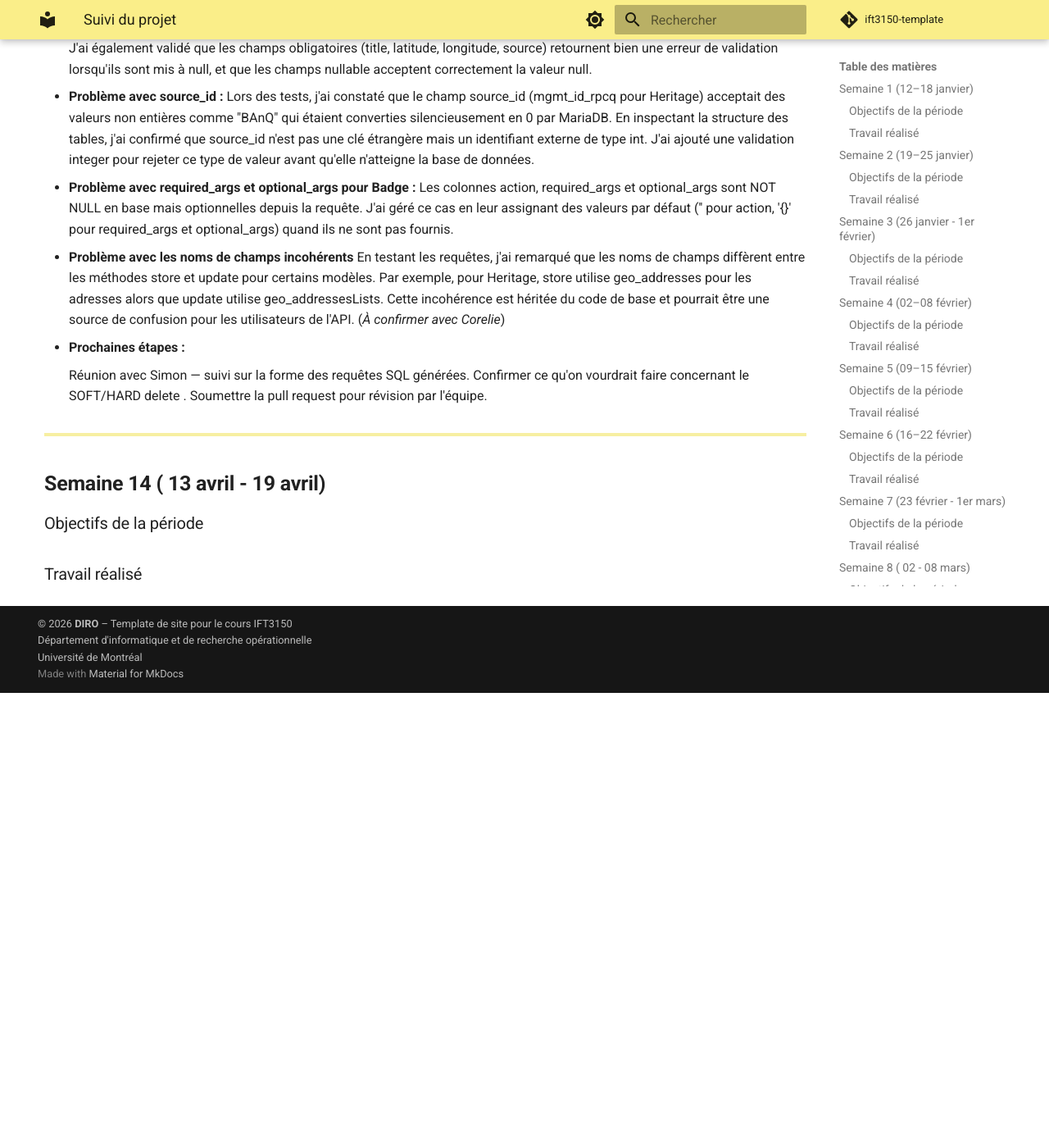
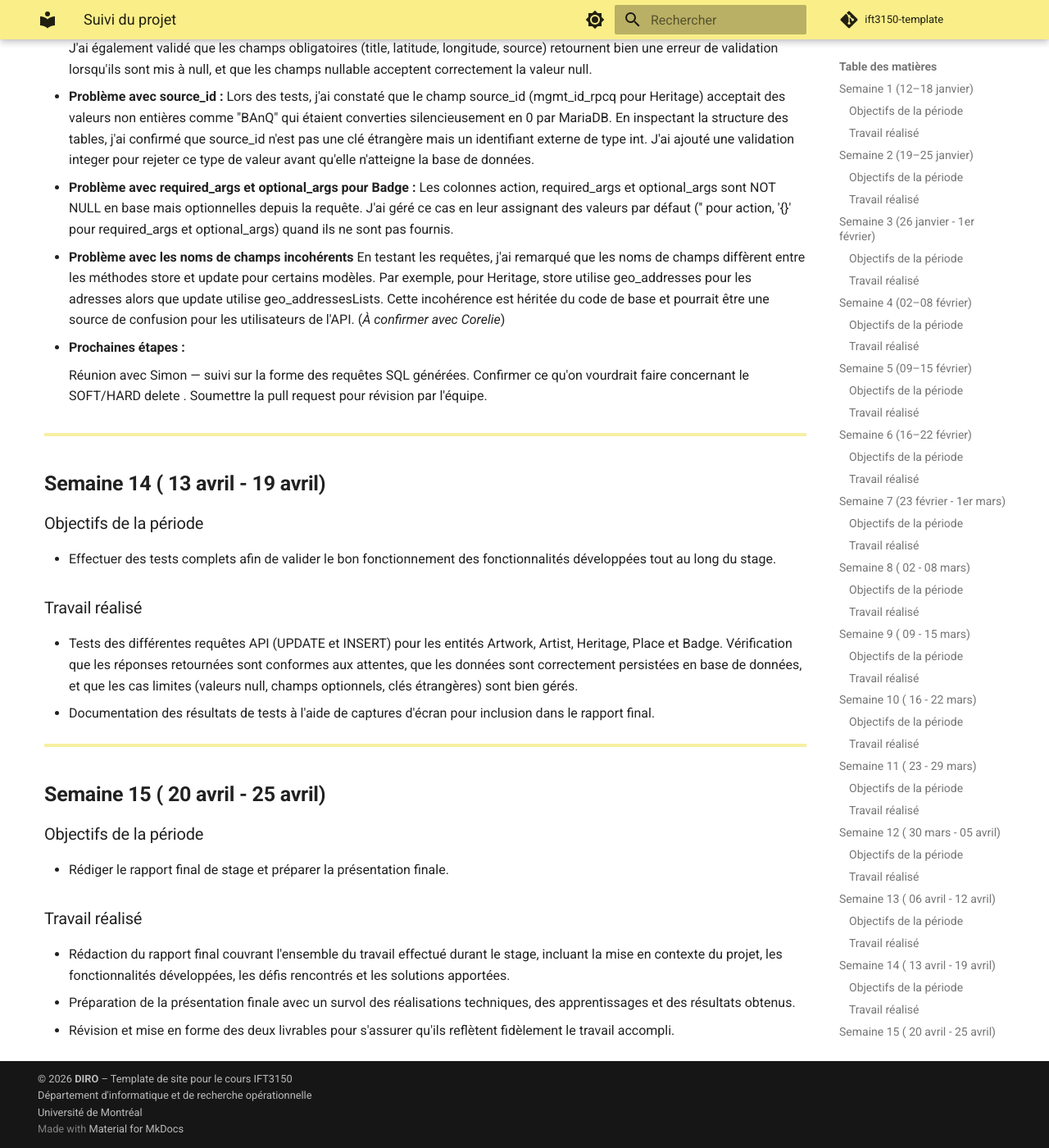
Before and after one commit to anissaofk/IFT-3150-MONA, an MkDocs documentation site: the page built from docs/suivi.md, in a window 1280 px wide and 1400 px high, scrolled down 18927 px. Shown: the whole window at 82% size. Built offline with MkDocs 1.6.1 and Material for MkDocs 9.7.7, drawn with Linux system fonts in a browser that asks for light colours; comment, search, counter and statistics services are not loaded; before the commit the page ends 19772 px from its top, so only the background shows below that.

Commit message:
Mise a jour

```diff
--- a/docs/suivi.md
+++ b/docs/suivi.md
@@ -625,5 +625,21 @@ En testant les requêtes, j'ai remarqué que les noms de champs diffèrent entre
 ## **Semaine 14 ( 13 avril - 19 avril)**
 
 ### Objectifs de la période
+- Effectuer des tests complets afin de valider le bon fonctionnement des fonctionnalités développées tout au long du stage.
 
 ### Travail réalisé
+- Tests des différentes requêtes API (UPDATE et INSERT) pour les entités Artwork, Artist, Heritage, Place et Badge. Vérification que les réponses retournées sont conformes aux attentes, que les données sont correctement persistées en base de données, et que les cas limites (valeurs null, champs optionnels, clés étrangères) sont bien gérés.
+- Documentation des résultats de tests à l'aide de captures d'écran pour inclusion dans le rapport final.
+
+<hr style="border: 0; height: 4px; background-color: #F7EFA2;">
+
+## **Semaine 15 ( 20 avril - 25 avril)**
+
+### Objectifs de la période
+- Rédiger le rapport final de stage et préparer la présentation finale.
+
+
+### Travail réalisé
+- Rédaction du rapport final couvrant l'ensemble du travail effectué durant le stage, incluant la mise en contexte du projet, les fonctionnalités développées, les défis rencontrés et les solutions apportées.
+- Préparation de la présentation finale avec un survol des réalisations techniques, des apprentissages et des résultats obtenus.
+- Révision et mise en forme des deux livrables pour s'assurer qu'ils reflètent fidèlement le travail accompli.
--- a/mkdocs.yml
+++ b/mkdocs.yml
@@ -75,12 +75,11 @@ plugins:
 nav:
   - Vue d'ensemble: index.md
   - Suivi: suivi.md
-  - Résumé: resume.md
-  - Rapport:
-      - Introduction: rapport/index.md
-      - Études préliminaires: rapport/analyse.md
-      - Conception: rapport/conception.md
-      - Implémentation: rapport/implementation.md
-      - Tests & Évaluation: rapport/evaluation.md
-      - Discussion: rapport/resultat.md
-      - Références: rapport/references.md
+  # - Résumé: resume.md
+  - Rapport final : rapport/index.md
+      # - Études préliminaires: rapport/analyse.md
+      # - Conception: rapport/conception.md
+      # - Implémentation: rapport/implementation.md
+      # - Tests & Évaluation: rapport/evaluation.md
+      # - Discussion: rapport/resultat.md
+      # - Références: rapport/references.md
```
Also changed, not shown: docs/index.md (+1 -1 lines), docs/rapport/index.md (+7 -1 lines), docs/resume.md (+2 -2 lines), 1 other file.
